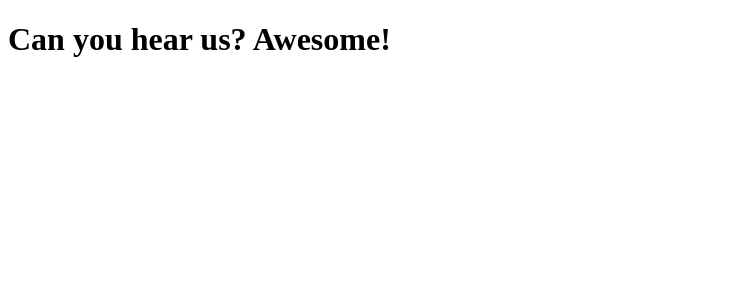
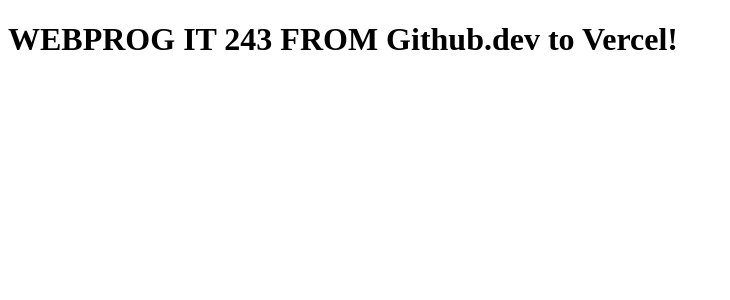
Before and after one commit to LeonardDR/webprog-it243-vuejs, a Vue app in the folder firstsfc/: page / in a window 1280 px wide. Shown: the top 300 px of the page, without its empty margins (0-730 px from the left). Built offline with nearby package versions, Linux system fonts and the light colour scheme.

Commit message:
Edited Message

```diff
--- a/firstsfc/src/App.vue
+++ b/firstsfc/src/App.vue
@@ -6,7 +6,7 @@
 export default {
   data() {
     return {
-      message: 'Can you hear us?  Awesome!'
+      message: 'WEBPROG IT 243 FROM Github.dev to Vercel! '
     };
   }
 };
```
